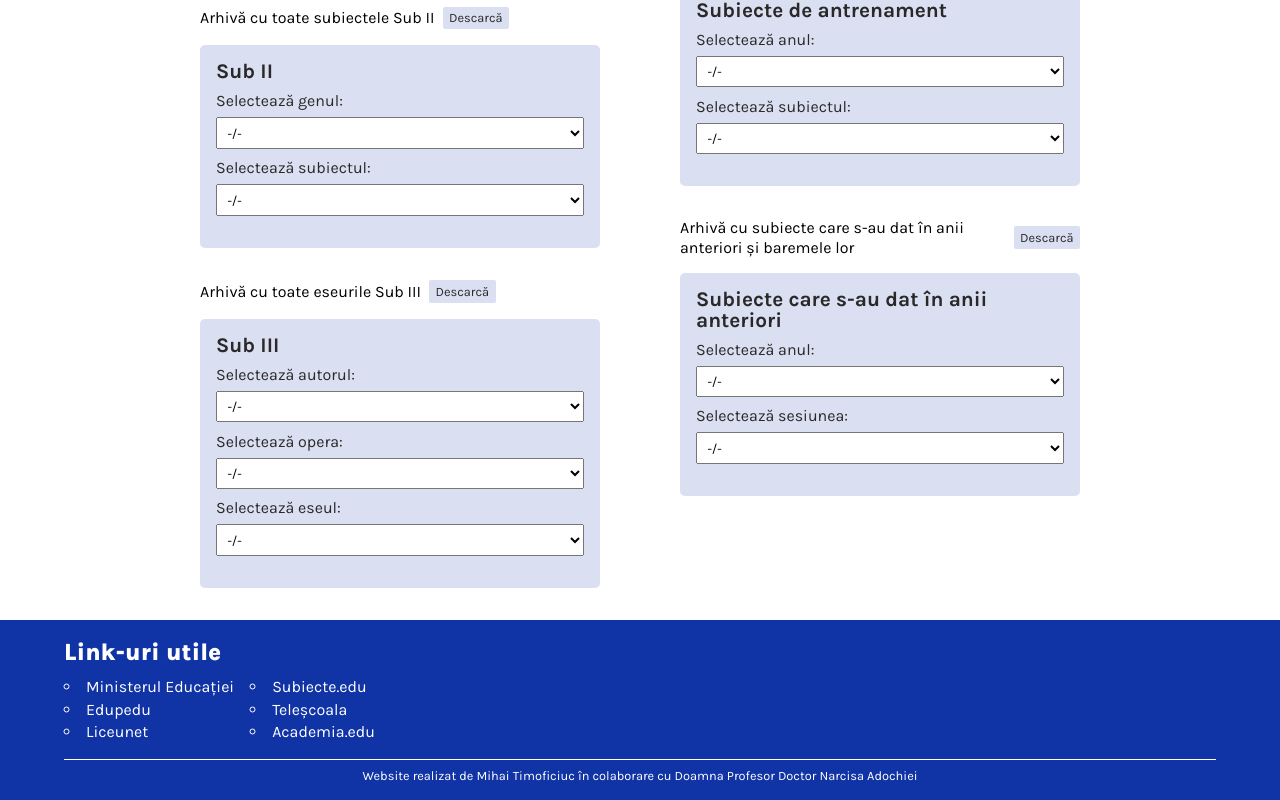
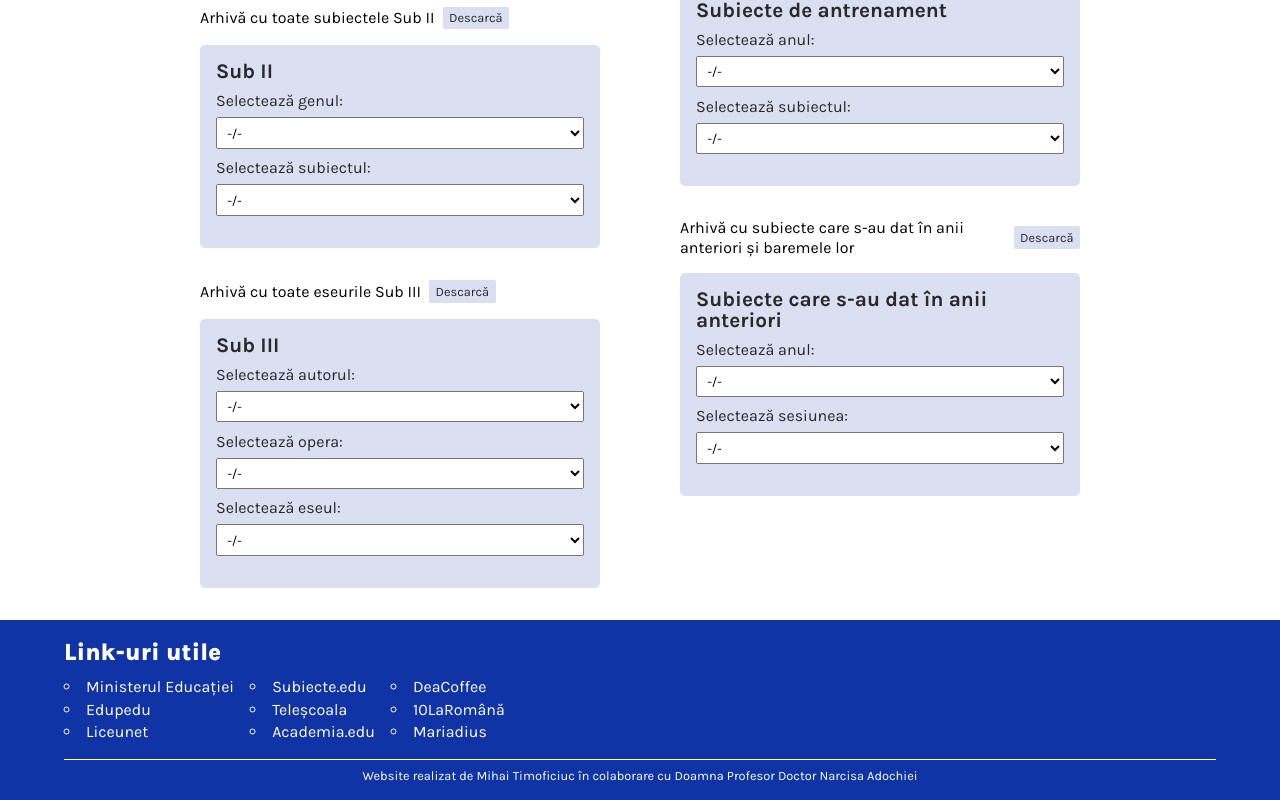
Before and after one commit to MTimo27/react-romana-suport, a React (Create React App) app: page / in a window 1280 px wide. Shown: the part 220-1020 px from the top of the page. Built offline with nearby package versions, Linux system fonts and the light colour scheme.

Commit message:
Footer links

```diff
--- a/src/components/Footer.jsx
+++ b/src/components/Footer.jsx
@@ -63,6 +63,35 @@ function Footer() {
             </a>
           </li>
         </ul>
+        <ul>
+          <li>
+            <a
+              href="https://deacoffee.com/"
+              rel="noreferrer"
+              target="_blank"
+            >
+              DeaCoffee
+            </a>
+          </li>
+          <li>
+            <a
+              href="https://10laromana.ro"
+              rel="noreferrer"
+              target="_blank"
+            >
+              10LaRomână
+            </a>
+          </li>
+          <li>
+            <a
+              href="http://mariadius.com/bac/"
+              rel="noreferrer"
+              target="_blank"
+            >
+              Mariadius
+            </a>
+          </li>
+        </ul>
       </div>
       <div className="footer__line"></div>
       <div className="footer__credits">
--- a/src/styles/css/app.css
+++ b/src/styles/css/app.css
@@ -57,7 +57,7 @@ h1 { font-size: 1.5rem; font-weight: 800; line-height: 2rem; }
 
 @media screen and (min-width: 768px) { .footer { padding: 1em 4em 1em 4em; } }
 
-.footer__links { display: -webkit-box; display: -ms-flexbox; display: flex; -webkit-box-orient: horizontal; -webkit-box-direction: normal; -ms-flex-direction: row; flex-direction: row; padding: 0.5em 0 0.5em 0; gap: 1rem; }
+.footer__links { display: -webkit-box; display: -ms-flexbox; display: flex; -webkit-box-orient: horizontal; -webkit-box-direction: normal; -ms-flex-direction: row; flex-direction: row; -ms-flex-wrap: wrap; flex-wrap: wrap; padding: 0.5em 0 0.5em 0; gap: 1rem; }
 
 .footer__links ul { list-style-type: circle; list-style-position: inside; }
 
--- a/src/styles/scss/layout/_footer.scss
+++ b/src/styles/scss/layout/_footer.scss
@@ -12,6 +12,7 @@
   &__links {
     display: flex;
     flex-direction: row;
+    flex-wrap: wrap;
     padding: 0.5em 0 0.5em 0;
     gap: 1rem;
     ul {
```
